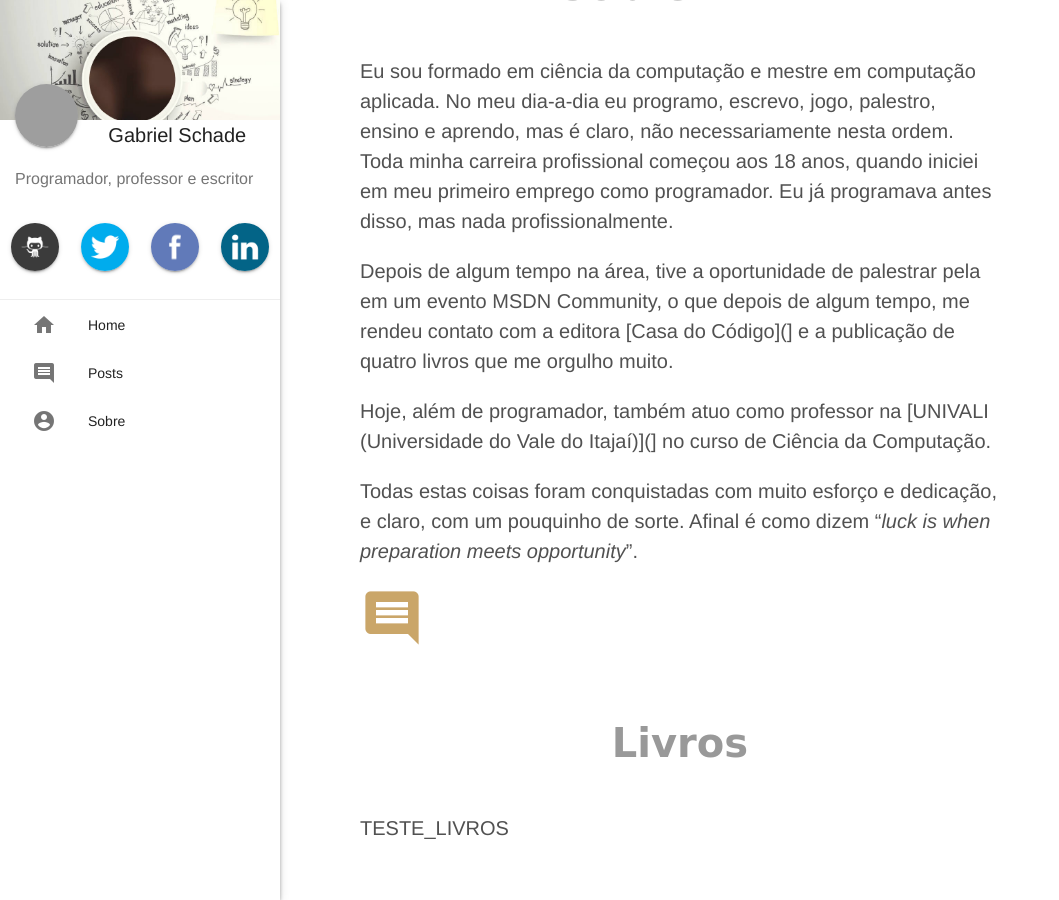
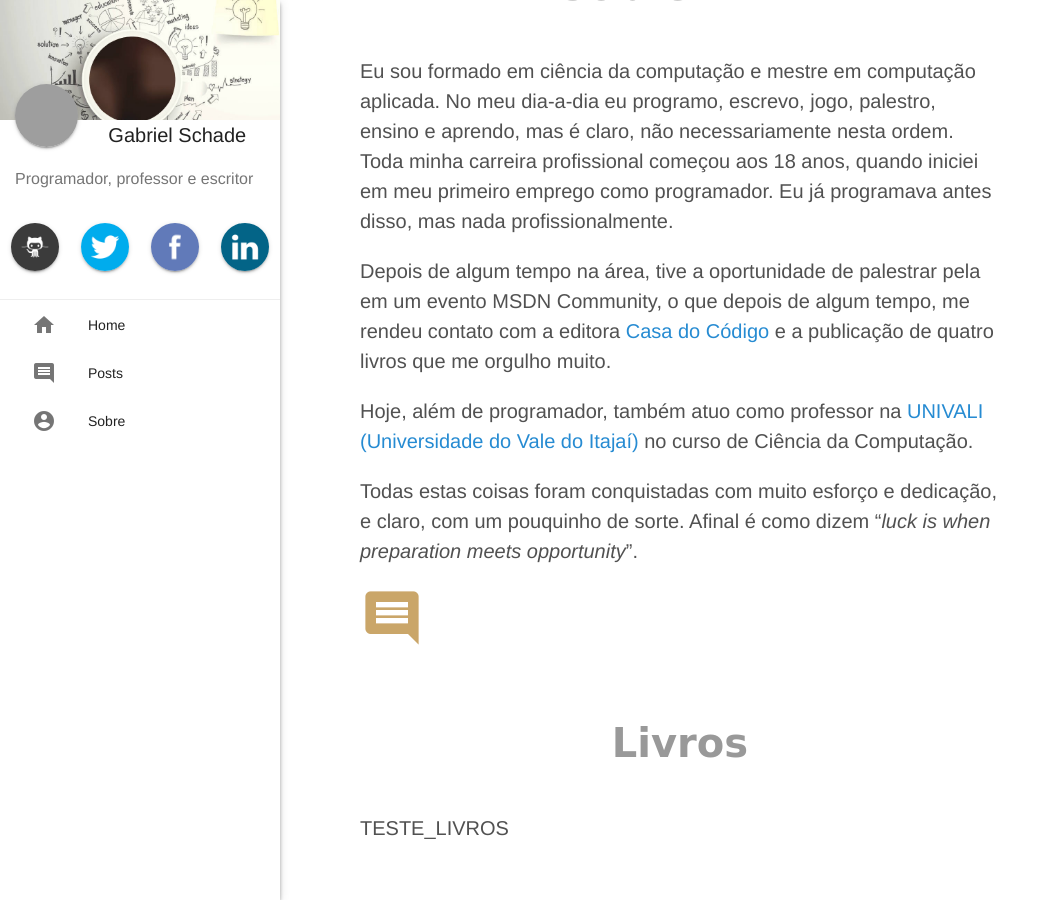
Before and after one commit to gabrielschade/gabrielschade.github.io, a Jekyll site: the page built from about.md, in a window 1280 px wide and 900 px high, scrolled down 679 px. Shown: the whole window, without its empty margins (0-1059 px from the left). Built offline with Jekyll 4.4.1, drawn with Linux system fonts in a browser that asks for light colours; nearby versions of some CDN libraries; comment, search, counter and statistics services are not loaded; grey boxes are pictures that could not be loaded.

Commit message:
fix-links

```diff
--- a/about.md
+++ b/about.md
@@ -17,9 +17,9 @@ parallax-text: >
 Eu sou formado em ciência da computação e mestre em computação aplicada. No meu dia-a-dia eu programo, escrevo, jogo, palestro, ensino e aprendo, mas é claro, não necessariamente nesta ordem.
 Toda minha carreira profissional começou aos 18 anos, quando iniciei em meu primeiro emprego como programador. Eu já programava antes disso, mas nada profissionalmente.
 
-Depois de algum tempo na área, tive a oportunidade de palestrar pela em um evento MSDN Community, o que depois de algum tempo, me rendeu contato com a editora [Casa do Código]({{ https://www.casadocodigo.com.br/ }}] e a publicação de quatro livros que me orgulho muito.
+Depois de algum tempo na área, tive a oportunidade de palestrar pela em um evento MSDN Community, o que depois de algum tempo, me rendeu contato com a editora [Casa do Código]({{ https://www.casadocodigo.com.br/ }}) e a publicação de quatro livros que me orgulho muito.
 
-Hoje, além de programador, também atuo como professor na [UNIVALI (Universidade do Vale do Itajaí)]({{ https://www.univali.br }}] no curso de Ciência da Computação.
+Hoje, além de programador, também atuo como professor na [UNIVALI (Universidade do Vale do Itajaí)]({{ https://www.univali.br }}) no curso de Ciência da Computação.
 
 Todas estas coisas foram conquistadas com muito esforço e dedicação, e claro, com um pouquinho de sorte. Afinal é como dizem "*luck is when preparation meets opportunity*".
 
```
